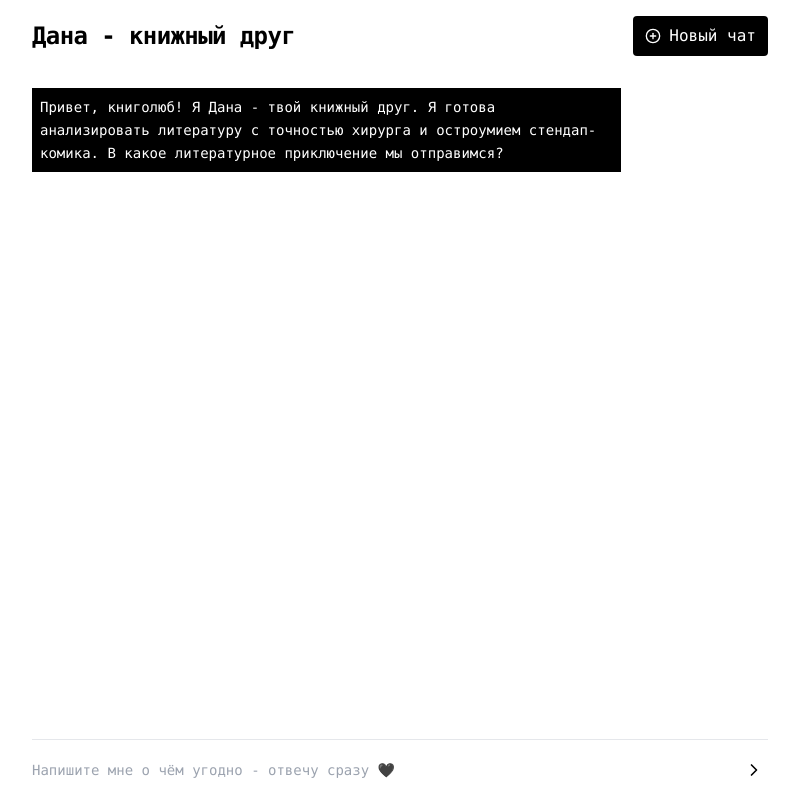
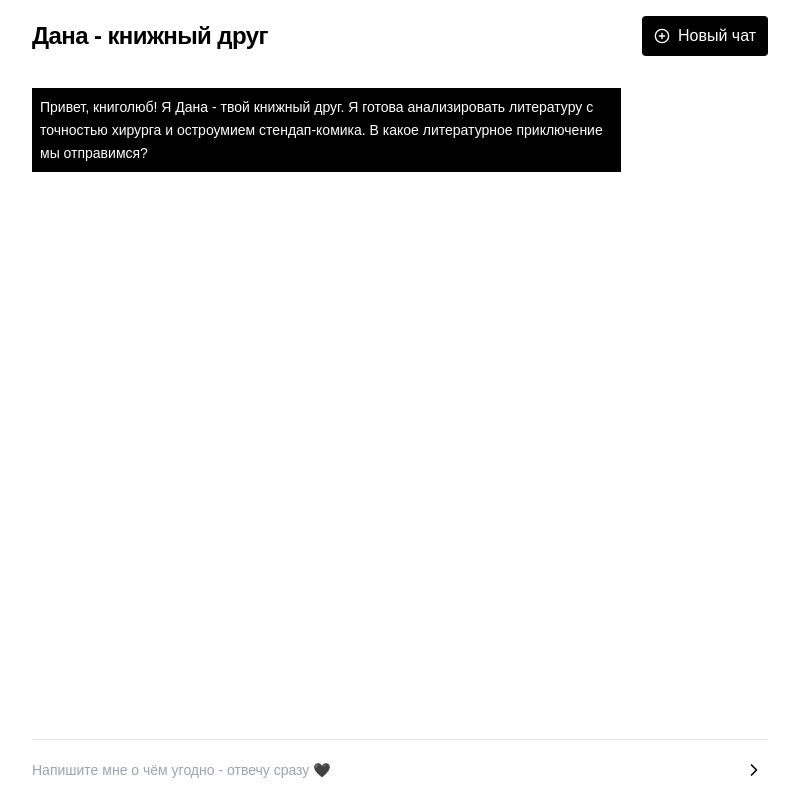
Before and after one commit to manyports/bookshelf, a Next.js app: page /chat in a window 1280 px wide. Shown: the whole page, without its empty margins (240-1039 px from the left). Built offline with nearby package versions, Linux system fonts and the light colour scheme.

Commit message:
refactor: Update system prompt in chat and suggest pages

```diff
--- a/src/app/chat/page.tsx
+++ b/src/app/chat/page.tsx
@@ -97,7 +97,7 @@ export default function BookBuddy() {
   }, [messages]);
 
   return (
-    <div className="flex flex-col h-screen max-w-3xl mx-auto p-4 bg-white text-black font-mono">
+    <div className="flex flex-col h-screen max-w-3xl mx-auto p-4 bg-white text-black">
       <div className="flex justify-between items-center mb-8">
         <h1 className="text-2xl font-bold tracking-tight">Дана - книжный друг</h1>
         <button
```
